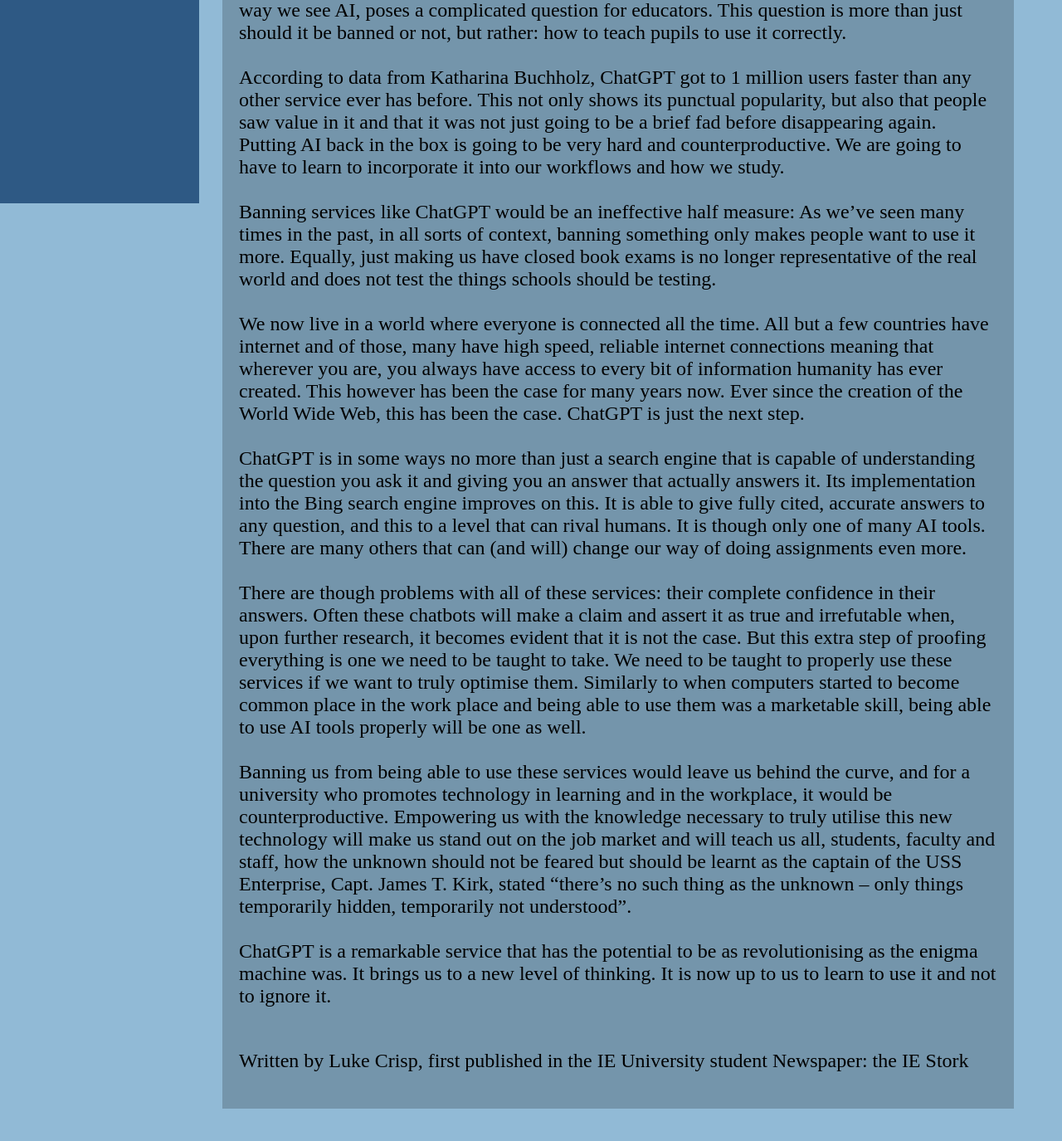
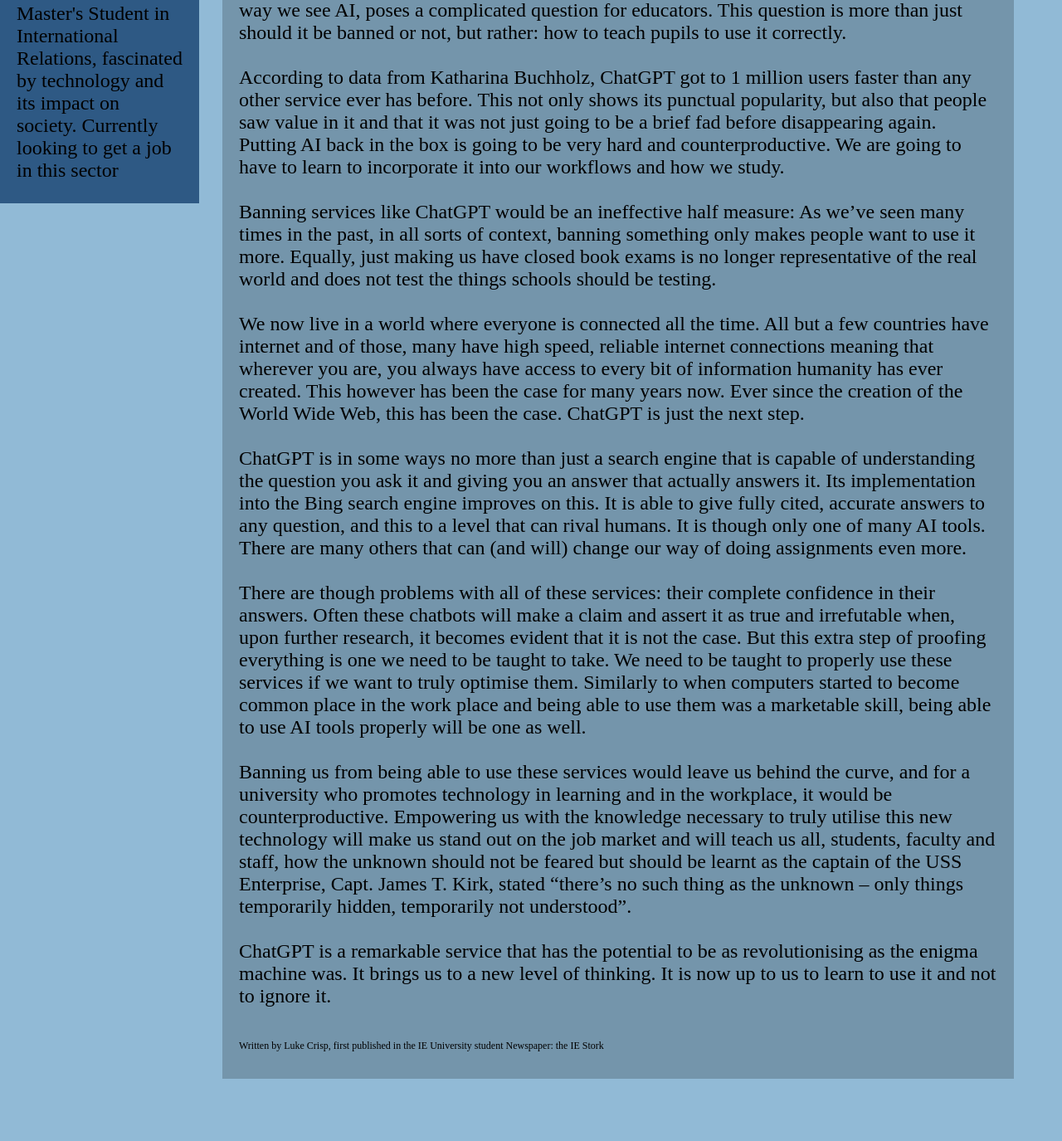
Before and after one commit to LukeCrisp/LukeCrisp.github.io, a plain HTML site: page index.html in a window 1280 px wide. Shown: the part 515-1890 px from the top of the page at 83% size. After the commit the page ends 1865 px from the top, so only its background shows below. Drawn offline with Linux system fonts and the light colour scheme.

Commit message:
Update index.html

```diff
--- a/index.html
+++ b/index.html
@@ -59,6 +59,10 @@
         padding: 10px;
         margin-left: 200px;
 		}
+	.content p {
+    font-size: 12px;
+  }
+
 </style>
 </head>
 <body>
@@ -91,7 +95,8 @@
             <li><a href="https://www.instagram.com/lukew.crisp/"target="_blank">Instagram: <br> @lukew.crisp</li>
         </ul>
 			<li class="sidebar-item"><a href="#info">Info</a></li>
-
+<p> Master's Student in International Relations, fascinated by technology and its impact on society.
+Currently looking to get a job in this sector </p>
     </section>
     </div>
 
```
